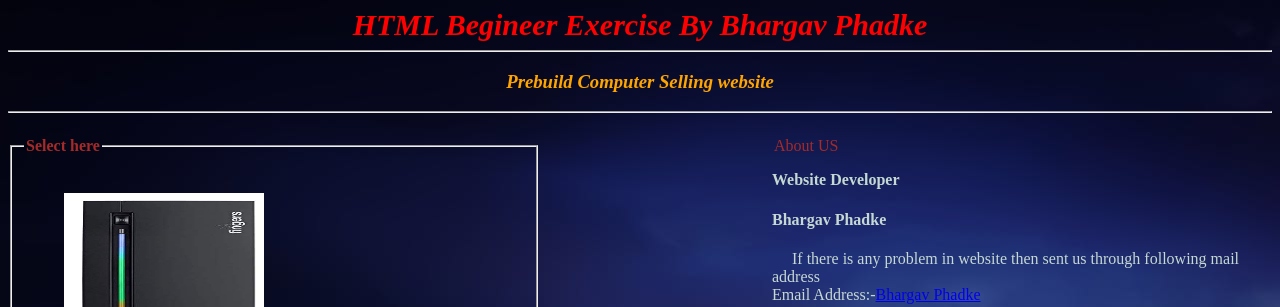
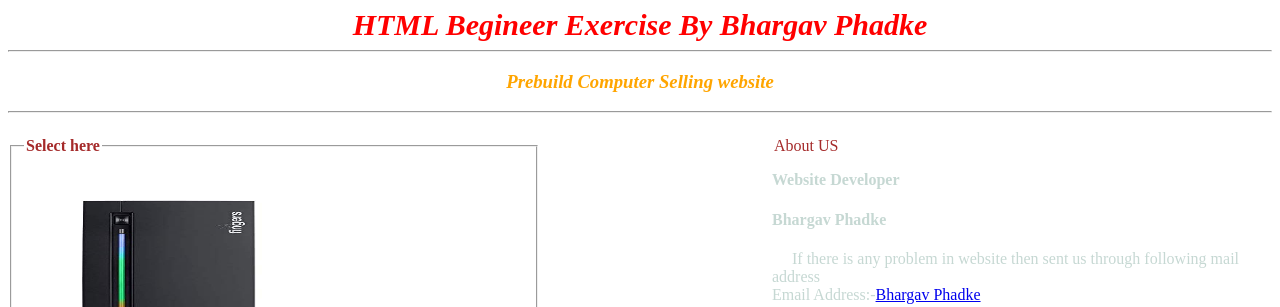
Before and after one commit to bhargavphadke/htmlreselling, a plain HTML site: page index.html in a window 1280 px wide. Shown: the top 307 px of the page. Drawn offline with Linux system fonts and the light colour scheme.

Commit message:
Update index.html

```diff
--- a/index.html
+++ b/index.html
@@ -4,7 +4,7 @@
 <title>HTML Exercise By Bhargav Phadke</title>
 <style type="text/css">
 body{
-  background-image:url(../baloon.jpg);
+  background-image:baloon.jpg;
 }
 i{
 font-size: 30px;
```
